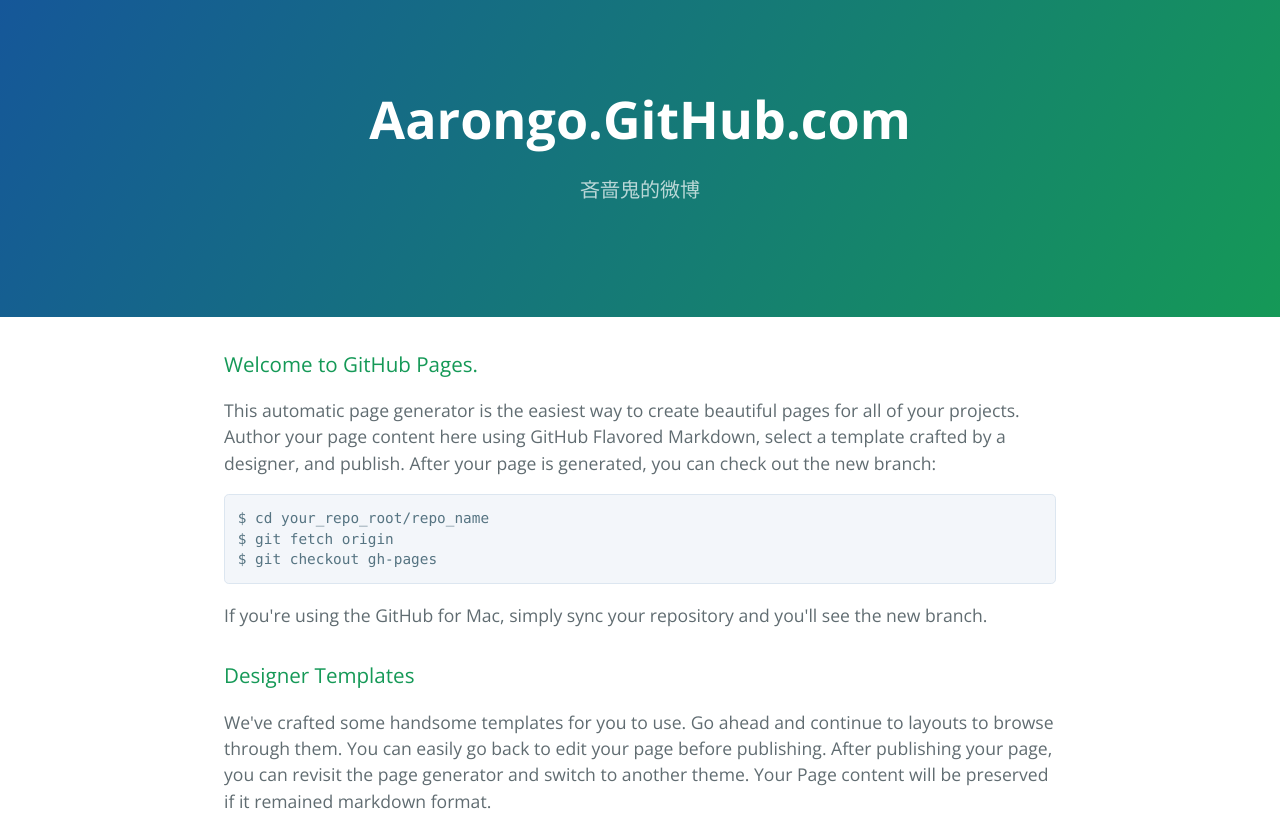
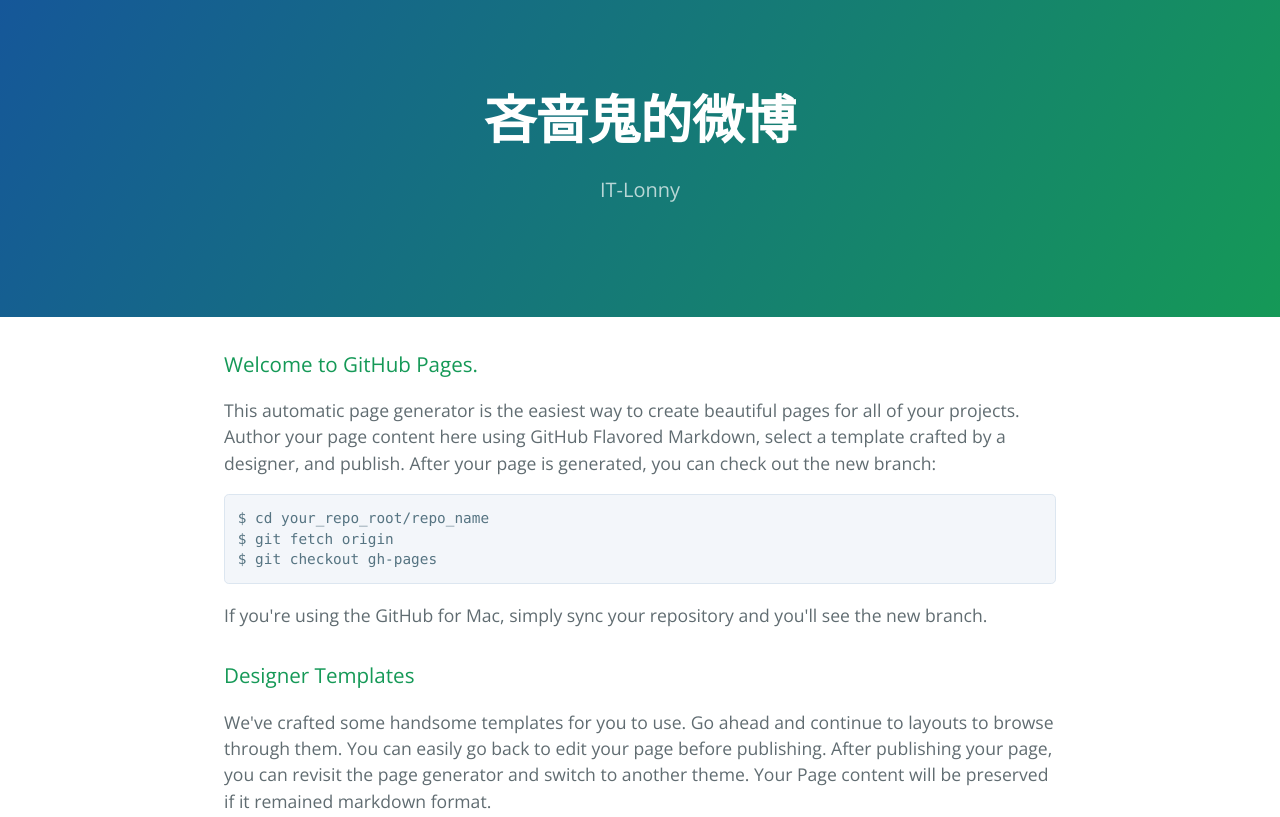
Before and after one commit to aarongo/aarongo.github.com, a plain HTML site: page index.html in a window 1280 px wide. Shown: the top 817 px of the page. Drawn offline with nearby package versions, Linux system fonts and the light colour scheme.

Commit message:
change title of index.html

```diff
--- a/index.html
+++ b/index.html
@@ -11,8 +11,8 @@
   </head>
   <body>
     <section class="page-header">
-      <h1 class="project-name">Aarongo.GitHub.com</h1>
-      <h2 class="project-tagline">吝啬鬼的微博</h2>
+      <h1 class="project-name">吝啬鬼的微博</h1>
+      <h2 class="project-tagline">IT-Lonny</h2>
     </section>
 
     <section class="main-content">
```
